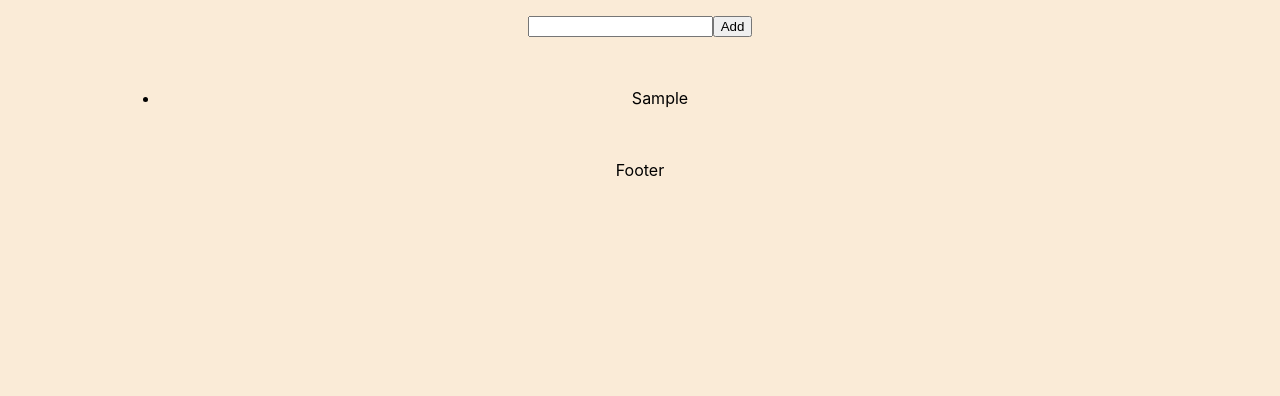
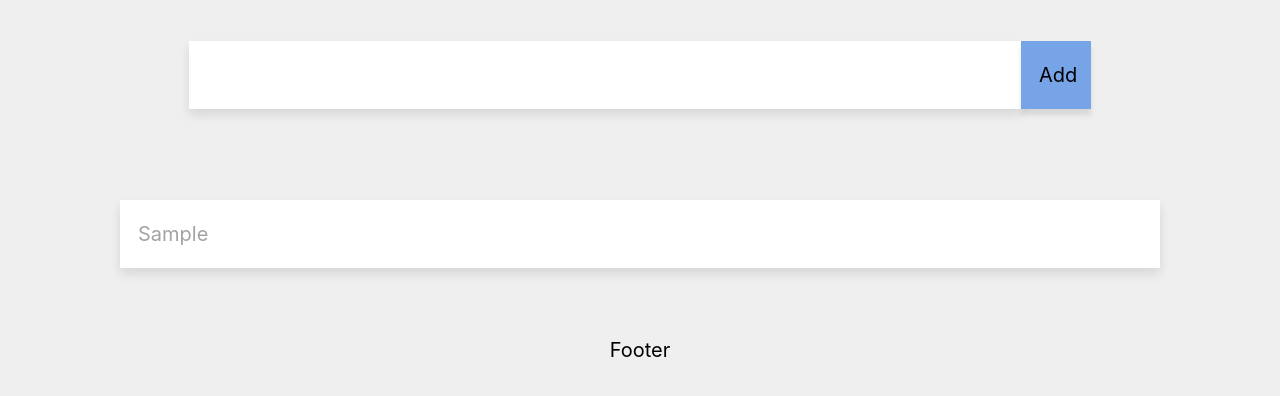
Before and after one commit to omkaradhali/javascript_playground, a React (Create React App) app in the folder React/todo_withState/todo/: page / in a window 1280 px wide. Both pictures are taken after typing "Sample" into the empty fields and a click on the button "Add". Shown: the top 396 px of the page. Built offline with nearby package versions, Linux system fonts and the light colour scheme.

Commit message:
added some css and remove item logic

```diff
--- a/React/todo_withState/todo/src/components/Control/control.css
+++ b/React/todo_withState/todo/src/components/Control/control.css
@@ -0,0 +1,21 @@
+.customInput {
+    width: 80%;
+    background: #fff;
+    color: #a3a3a3;
+    font: inherit;
+    box-shadow: 0 6px 10px 0 rgba(0, 0, 0 , .1);
+    border: 0;
+    outline: 0;
+    padding: 22px 18px;
+    box-sizing: border-box;
+}
+
+.customButton {
+    width: 70px;
+    padding: 22px 18px;
+    box-sizing: border-box;
+    box-shadow: 0 6px 5px 0 rgba(0, 0, 0 , .1);
+    font: inherit;
+    border: 0;
+    background: rgb(119, 164, 231);
+}
--- a/React/todo_withState/todo/src/components/Control/control.js
+++ b/React/todo_withState/todo/src/components/Control/control.js
@@ -2,13 +2,21 @@ import React , { Component } from 'react';
 import './control.css';
 
 class Control extends Component {
+    constructor(props){
+        super(props)
+    }
     render() {
         return(
-            <div className="controlContainer">
+            <div>
+
                 <input type="text" className="customInput"
-                        onChange={this.props.onInputChange}
-                        value={this.props.inputValue}></input>
-                <button onClick={this.props.onButtonClick}>Add</button>
+                            onChange={this.props.onInputChange}
+                            value={this.props.inputValue}
+                            onKeyDown={this.props.onKeyDown}></input>
+                <button type="submit" className="customButton" onClick={this.props.onButtonClick}>Add</button>
+
+
+
             </div>
         );
     }
--- a/React/todo_withState/todo/src/components/Layout/layout.css
+++ b/React/todo_withState/todo/src/components/Layout/layout.css
@@ -1,12 +1,13 @@
 body {
     display: grid;
-    background-color: antiquewhite
+    background-color: #efefef;
+    font-size: 20px;
 }
 
 .container {
     display: grid;
     grid-template-columns: 100px 1fr 100px;
-    grid-template-rows: 1fr 1fr 1fr;
+    grid-template-rows: 150px 2fr 1fr;
     grid-gap: 20px;
     grid-template-areas:
     "header header header"
@@ -30,8 +31,8 @@ body {
 }
 
 .item {
-    /* We center the contents of these items. You can also do this with flexbox too! */
     display: grid;
     justify-content: center;
     align-items: center;
+    grid-template-columns: 1fr;
   }
--- a/React/todo_withState/todo/src/components/Layout/layout.js
+++ b/React/todo_withState/todo/src/components/Layout/layout.js
@@ -14,19 +14,39 @@ class Layout extends Component {
 
       this.changedInput = this.changedInput.bind(this);
       this.clickedAddButton = this.clickedAddButton.bind(this);
+      this.removeItem = this.removeItem.bind(this);
+      this.onKeyDown = this.onKeyDown.bind(this);
     }
 
     changedInput(event){
+      event.preventDefault();
       let text = this.state.inputbox;
       text = event.target.value;
       this.setState({inputbox: text});
     }
 
     clickedAddButton(){
+        let inputbox = this.state.inputbox;
         let todo = this.state.todo;
-        let inputbox = "";
-        todo.push(this.state.inputbox);
-        this.setState({todo, inputbox});
+        let todoItem = {
+                        task : inputbox,
+                        _id : 'id-' + Math.random().toString(36).substr(2,16)
+                        };
+        todo.push(todoItem);
+        this.setState({todo, inputbox : ""});
+    }
+
+    removeItem(event) {
+        event.preventDefault();
+        let todo = this.state.todo.filter(item => item._id !== event.target.dataset.id);
+        this.setState({todo});
+    }
+
+    onKeyDown(event){
+        if (event.key === 'Enter') {
+          event.preventDefault();
+          this.clickedAddButton();
+        }
       }
 
     render(){
@@ -35,10 +55,12 @@ class Layout extends Component {
                 <div className="header item">
                     <Control onInputChange = {this.changedInput}
                               onButtonClick = {this.clickedAddButton}
-                              inputValue = {this.state.inputbox}/>
+                              inputValue = {this.state.inputbox}
+                              onKeyDown = {this.onKeyDown}/>
                 </div>
-                <div className="content">
-                    <List todos = {this.state.todo} />
+                <div className="content item">
+                    <List todos = {this.state.todo}
+                            removeItem = {this.removeItem}/>
                 </div>
                 <div className="footer">
                     <p>Footer</p>
--- a/React/todo_withState/todo/src/components/List/list.css
+++ b/React/todo_withState/todo/src/components/List/list.css
@@ -0,0 +1,21 @@
+.contentContainer {
+    display: grid;
+
+    grid-template-areas: "pad content pad";
+    grid-gap: 20px;
+    grid-auto-flow: row;
+}
+
+.paper {
+    width: 100%;
+    background: #fff;
+    color: #a3a3a3;
+    font: inherit;
+    box-shadow: 0 6px 10px 0 rgba(0, 0, 0 , .1);
+    border: 0;
+    outline: 0;
+    padding: 22px 18px;
+    box-sizing: border-box;
+    text-align: left;
+    font-size: 20px;
+}
--- a/React/todo_withState/todo/src/components/List/list.js
+++ b/React/todo_withState/todo/src/components/List/list.js
@@ -1,4 +1,5 @@
 import React, { Component } from 'react';
+import './list.css';
 
 class List extends Component{
     constructor(props){
@@ -7,24 +8,28 @@ class List extends Component{
             strikeThrough : false
         }
 
-        // this.itemClicked = this.itemClicked.bind(this);
+        this.itemClicked = this.itemClicked.bind(this);
     }
 
-    // itemClicked(event) {
-    //     this.setState({strikeThrough : !this.state.strikeThrough});
-    // }
+    itemClicked(event) {
+        console.log(event.target.dataset.id);
+    }
     render(){
         return(
-            <ul>
-                {this.props.todos.map(item => {
-                return <li key={item}
-                            onClick={this.itemClicked}
-                            // style={{
-                            //     textDecoration: this.state.strikeThrough ? 'line-through' : 'none',
-                            //   }}
-                              >{item}</li>
-                })}
-            </ul>
+            <div className = "contentContainer">
+
+                    {this.props.todos.map(item => {
+                    return (
+                        <div key={item._id} className="paper" onClick={this.props.removeItem}
+                            data-id={item._id}>
+
+                            {item.task}
+                        </div>
+                    )
+                    })}
+
+            </div>
+
         )
     }
 }
```
Lines whose indentation alone changed are shown as unchanged.
